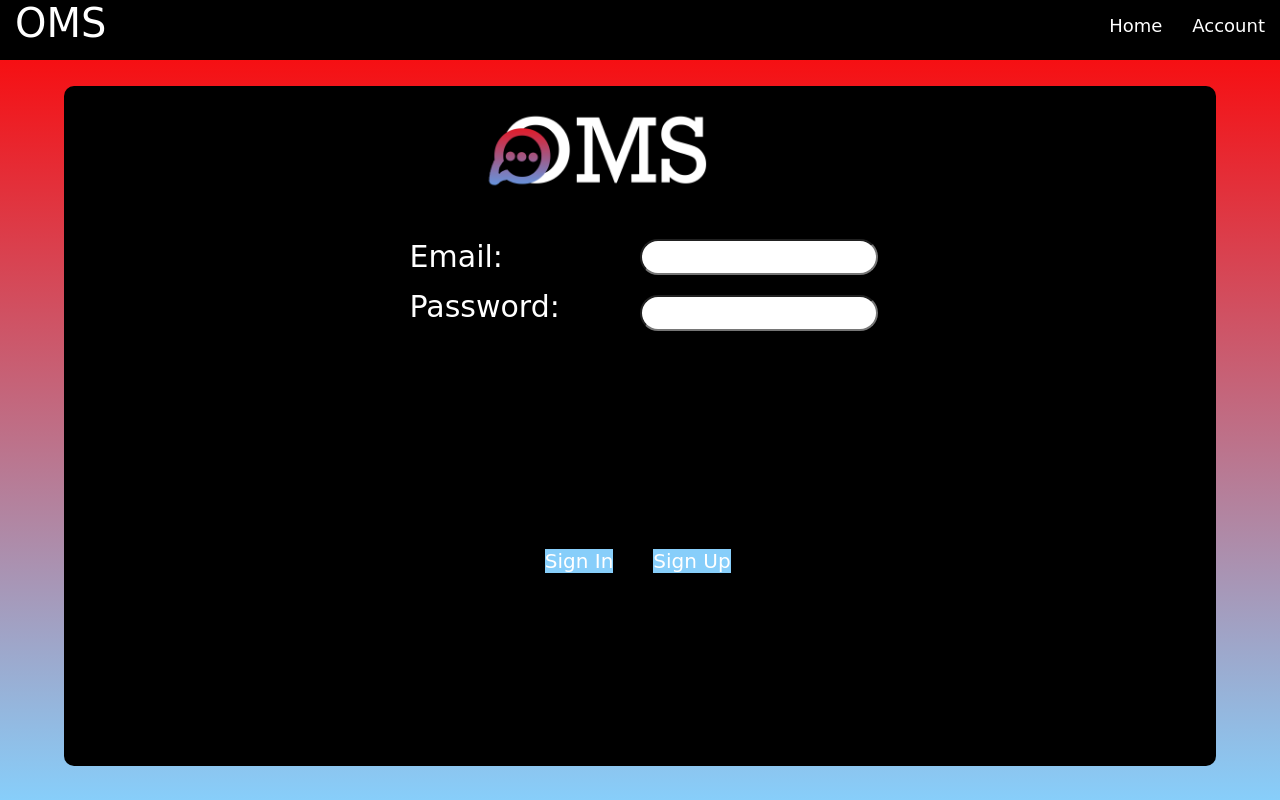
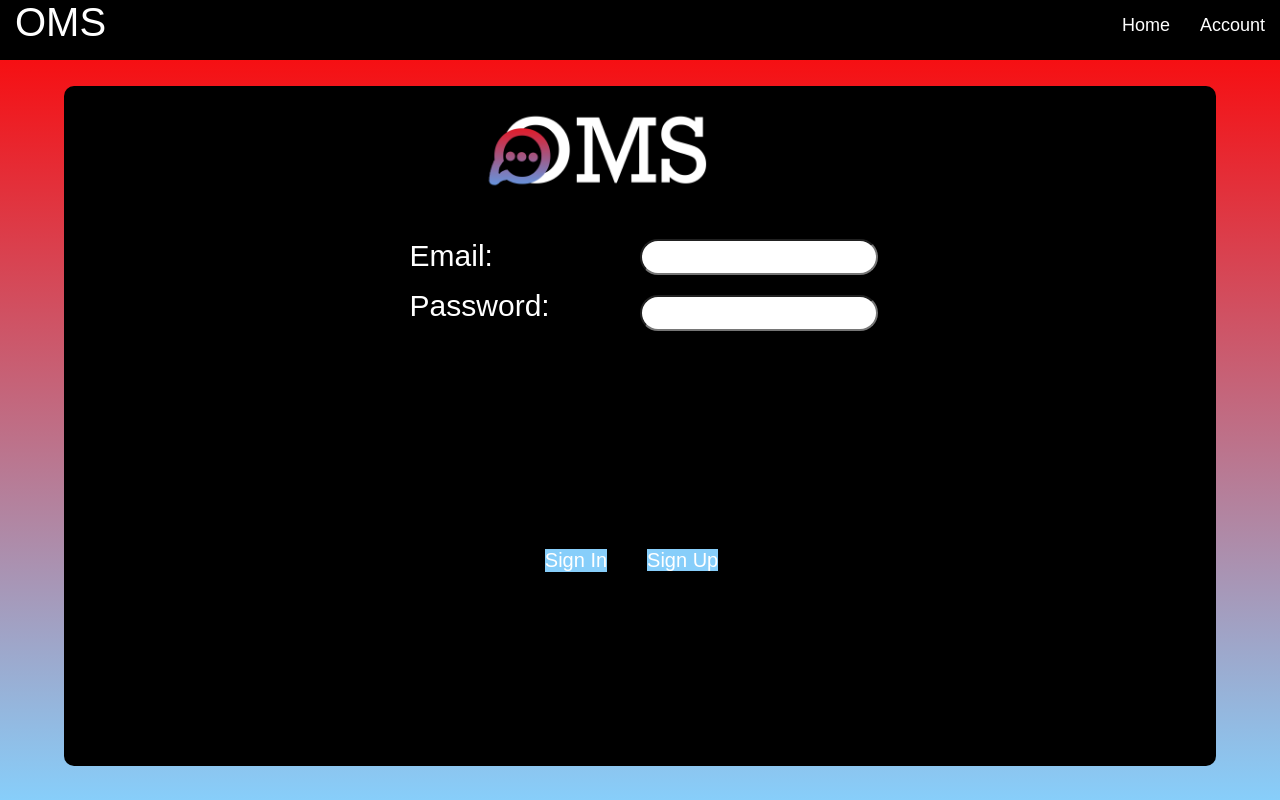
Before and after one commit to Brahim-Benzarti/oms-online, a PHP site: page /views/sign_in.php in a window 1280 px wide. Run offline with PHP 8.4, Linux system fonts and the light colour scheme.

Commit message:
make it better

```diff
--- a/public/stylesheet/stylesheet.css
+++ b/public/stylesheet/stylesheet.css
@@ -1,6 +1,6 @@
 *{
     /* background-color: darkblue; */
-    font-family: cursive;
+    font-family: Arial, Helvetica, sans-serif;
 }
 
 html{
```
